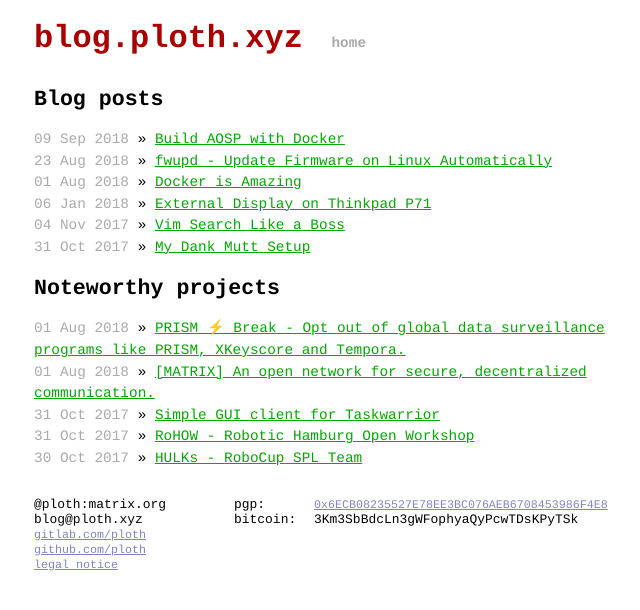
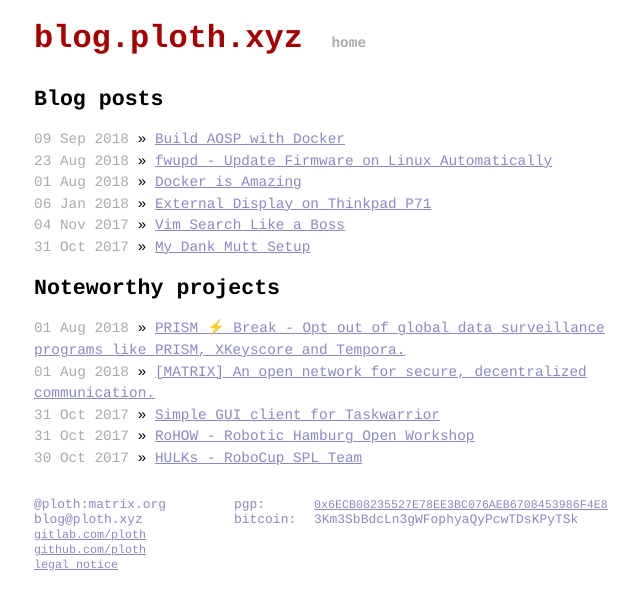
Before and after one commit to ploth/ploth.github.io, a Jekyll site: the page built from index.html, in a window 1280 px wide. Shown: the top 610 px of the page, without its empty margins (306-946 px from the left). Built offline with Jekyll 4.4.1, drawn with Linux system fonts in a browser that asks for light colours.

Commit message:
Simplify colors

```diff
--- a/css/main.css
+++ b/css/main.css
@@ -1,11 +1,8 @@
 :root {
-    --meta: #aaa;
-    --title: #a00;
-    --personal: #8085C1;
-    --link: #0a0;
-    --hover: black;
-    --visited: black;
-    --highlight: #f9f9f9
+    --cblack: #000;
+    --cgrey: #aaa;
+    --cred: #a00;
+    --cpurple: #88C;
 }
 
 body {
@@ -30,7 +27,7 @@
 .header .title a {
     font-size: xx-large;
     text-decoration: none;
-    color: var(--title);
+    color: var(--cred);
 }
 
 .header .menu {
@@ -40,11 +37,11 @@
 .header .menu a {
     margin-left: 20px;
     text-decoration: none;
-    color: var(--meta);
+    color: var(--cgrey);
 }
 
 .header .menu a:hover {
-    color: var(--hover);
+    color: var(--cblack);
 }
 
 .list {
@@ -57,19 +54,19 @@
 }
 
 .list span {
-    color: var(--meta);
+    color: var(--cgrey);
 }
 
 .list a {
-    color: var(--link);
+    color: var(--cpurple);
 }
 
 .list a:hover {
-    color: var(--hover);
+    color: var(--cpurple);
 }
 
 .list a:visited {
-    color: var(--visited);
+    color: var(--cpurple);
 }
 
 .post {
@@ -78,12 +75,12 @@
 }
 
 .footer {
-    color: var(--hover);
+    color: var(--cpurple);
     font-size: 90%;
 }
 
 .footer a {
-    color: var(--personal);
+    color: var(--cpurple);
 }
 
 .footer ul {
```
